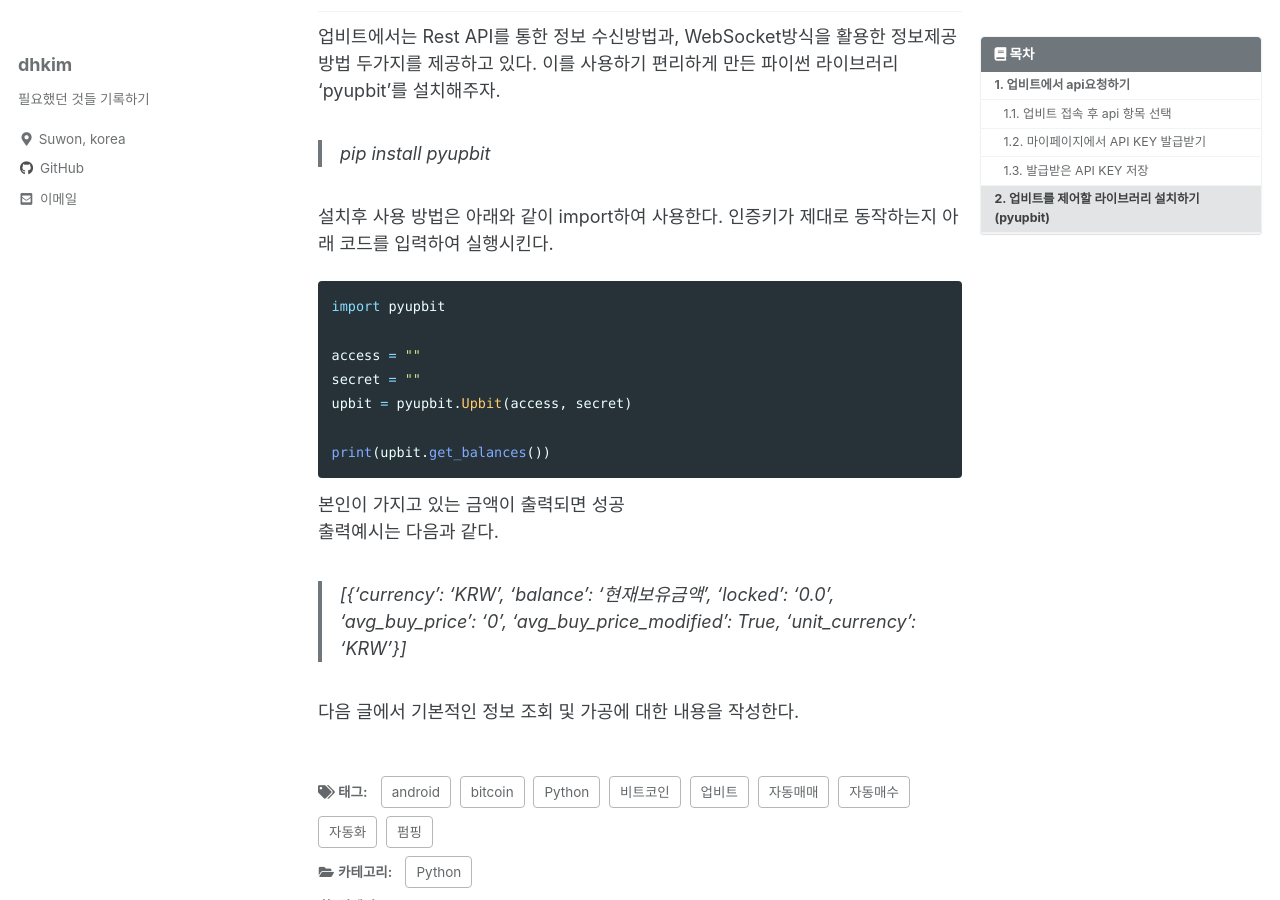
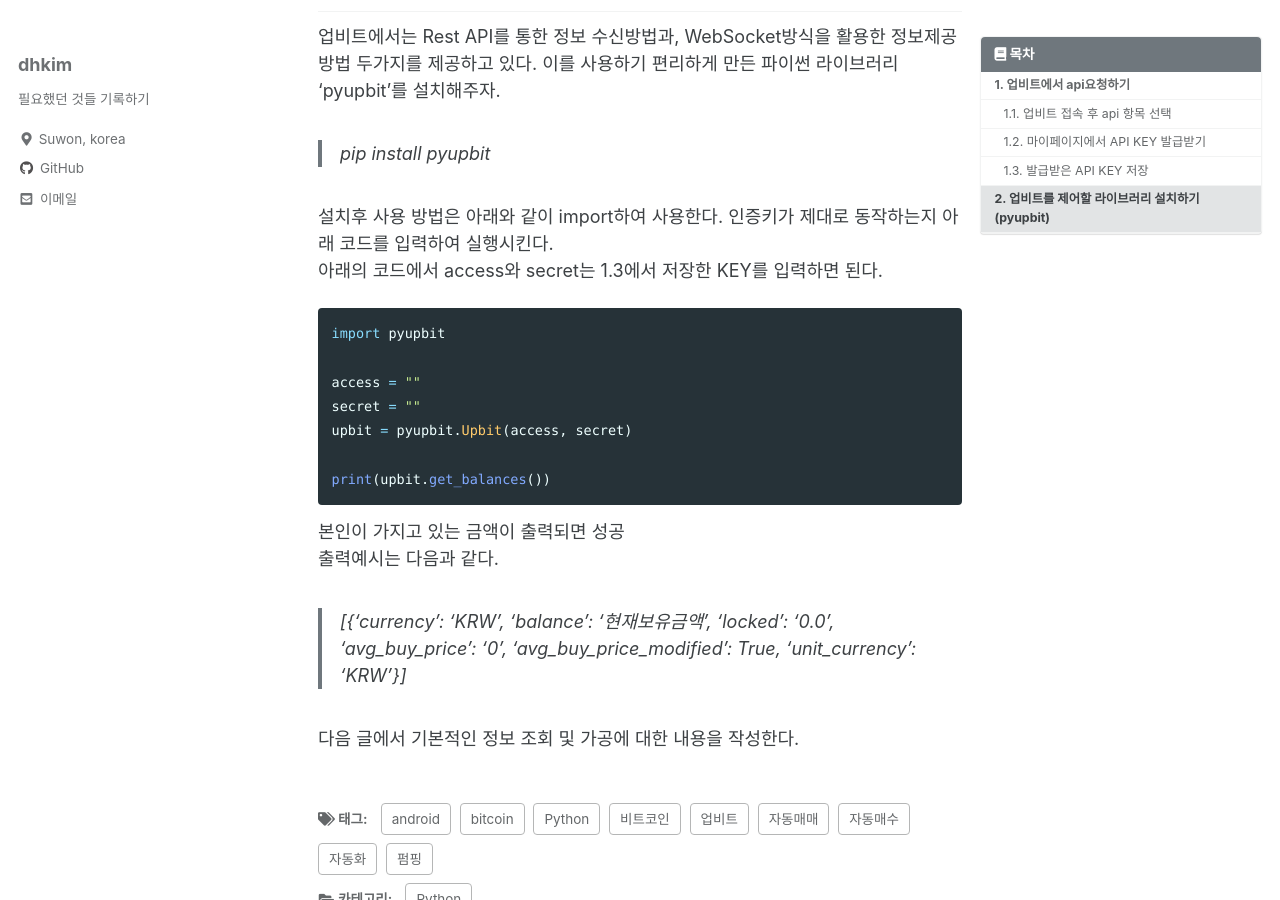
Before and after one commit to DonghyunA/DonghyunA.github.io, a Jekyll site: the page built from _posts/Python/coin/2021-05-09-파이썬을 이용하여 코인 자동매매.md, in a window 1280 px wide and 900 px high, scrolled down 1775 px. Built offline with Jekyll 4.4.1, drawn with Linux system fonts in a browser that asks for light colours; cached includes are drawn as plain includes; comment, search, counter and statistics services are not loaded.

Commit message:
autocoin1 수정

````diff
--- a/_posts/Python/coin/2021-05-09-파이썬을 이용하여 코인 자동매매.md
+++ b/_posts/Python/coin/2021-05-09-파이썬을 이용하여 코인 자동매매.md
@@ -48,6 +48,7 @@
 
 설치후 사용 방법은 아래와 같이 import하여 사용한다.
 인증키가 제대로 동작하는지 아래 코드를 입력하여 실행시킨다.
+아래의 코드에서 access와 secret는  1.3에서 저장한 KEY를 입력하면 된다.
 ```python
 import pyupbit
 
````
